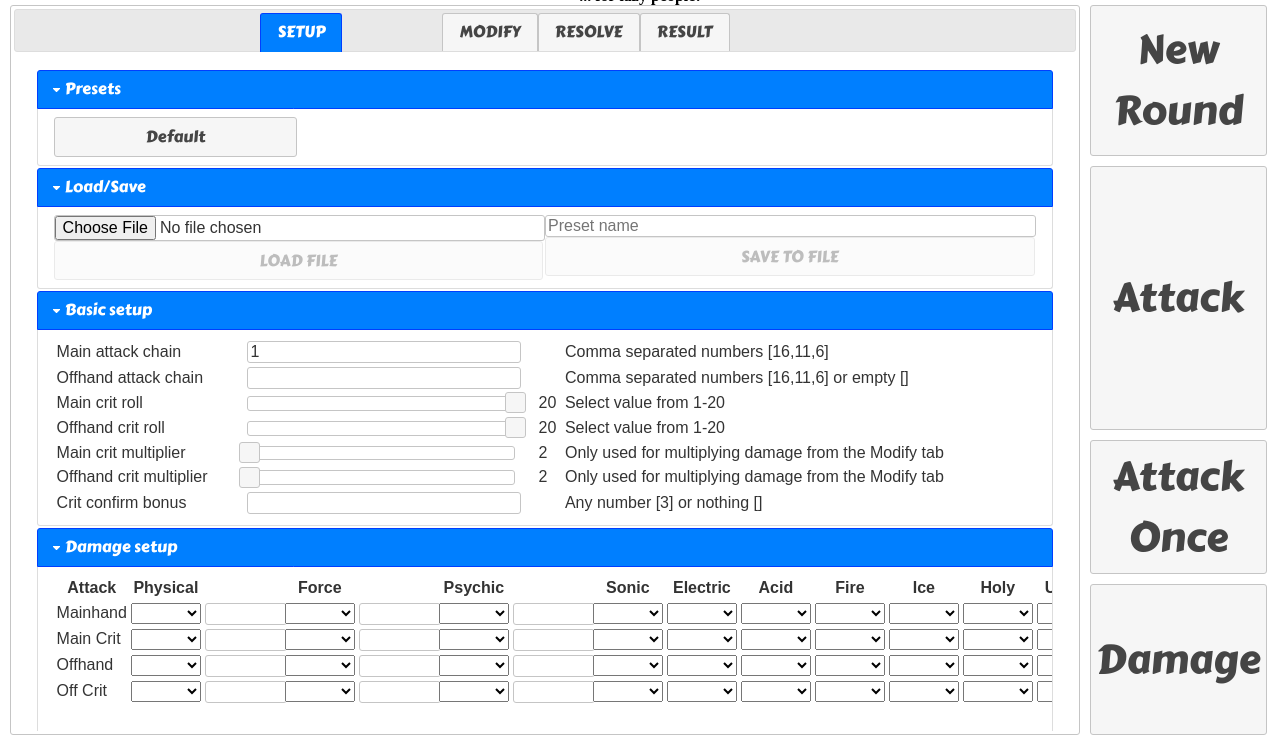
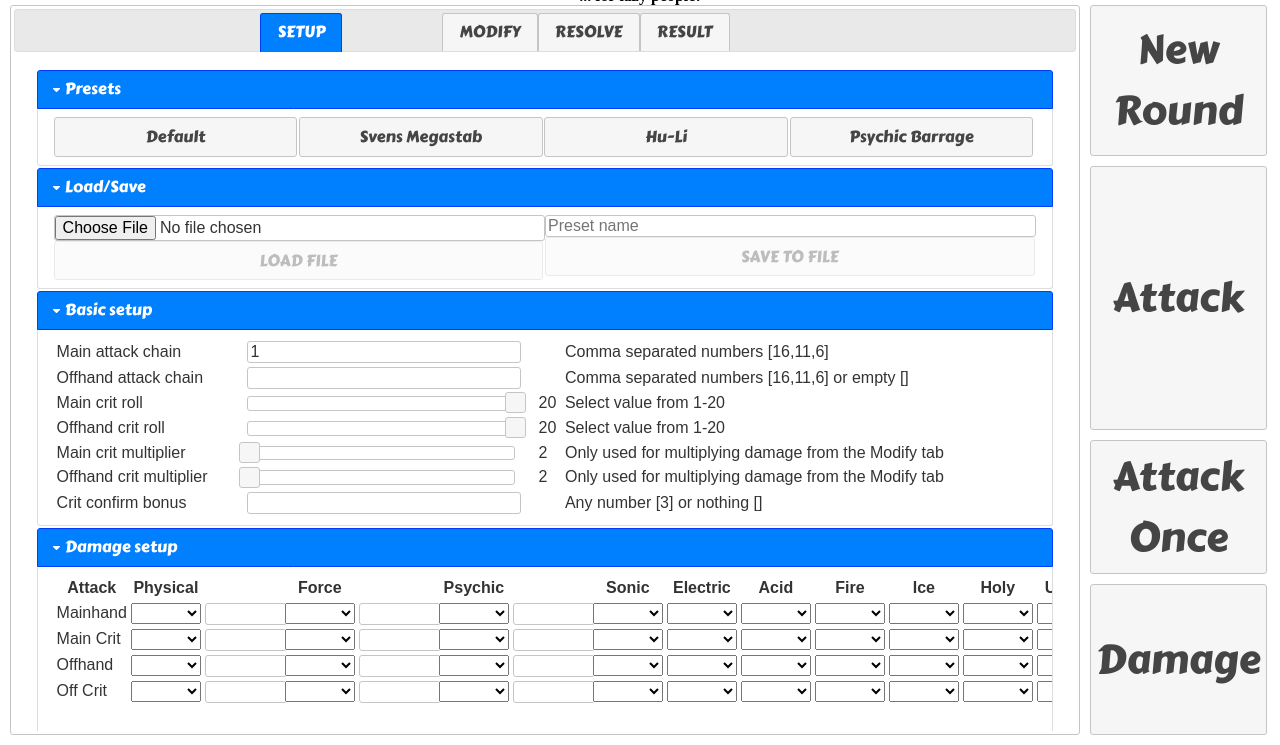
Before and after one commit to Kixel/Kixel.github.io, a plain HTML site: page MAR/index.html in a window 1280 px wide. Shown: the part 55-800 px from the top of the page. Drawn offline with nearby package versions, Linux system fonts and the light colour scheme.

Commit message:
Update index.html
finished lazy loading?

```diff
--- a/MAR/index.html
+++ b/MAR/index.html
@@ -174,7 +174,9 @@
                     url: "./presets/" + presetfile,
                     dataType: "json",
                     success: function(data) {
+                        let filename = presetfile.split(".")[0];
                         console.log(data);
+                        presets[filename] = data;
                     },
                     error: function(stuff, txtstuff, errorstuff) {
                         console.log("error loading "+presetfile);
```
